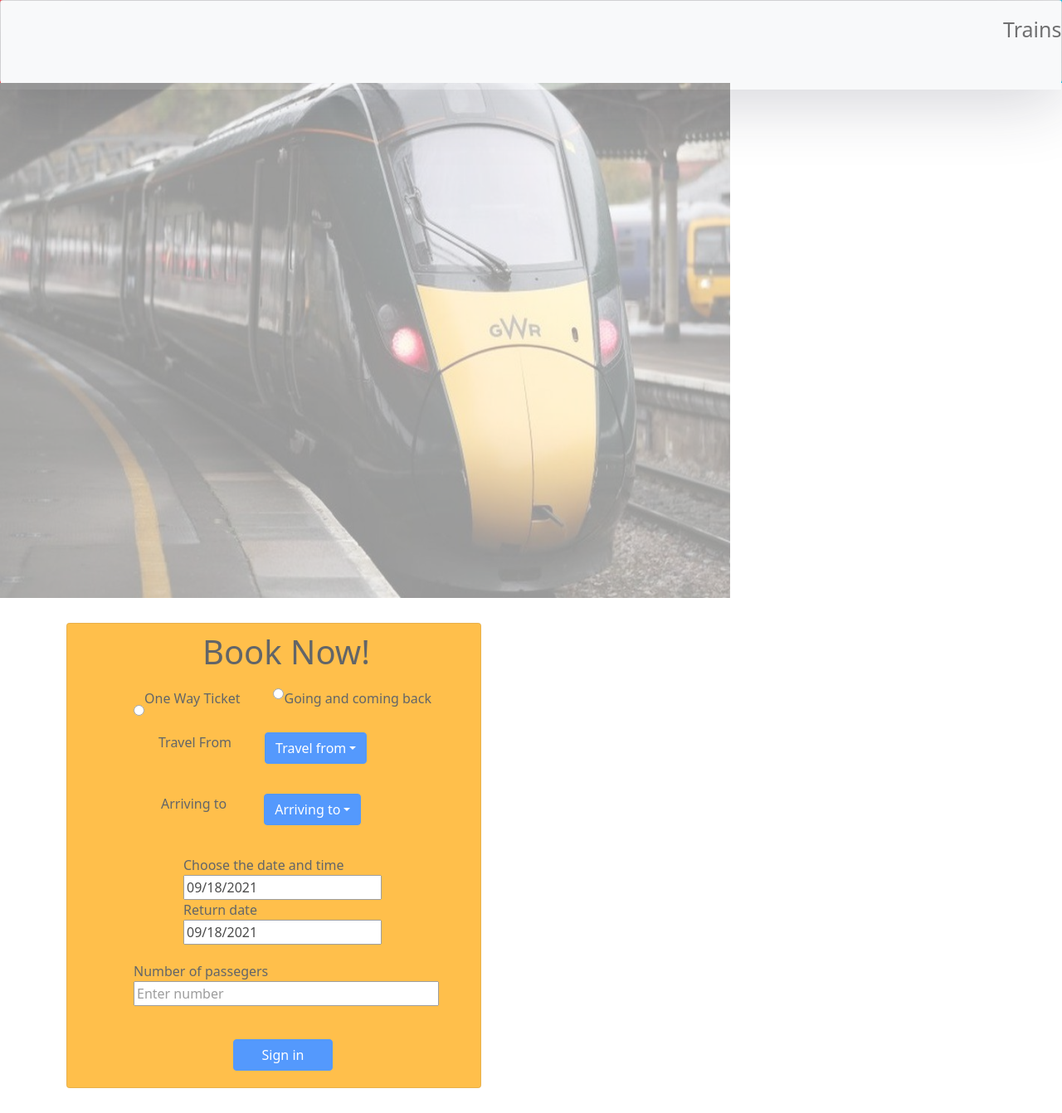
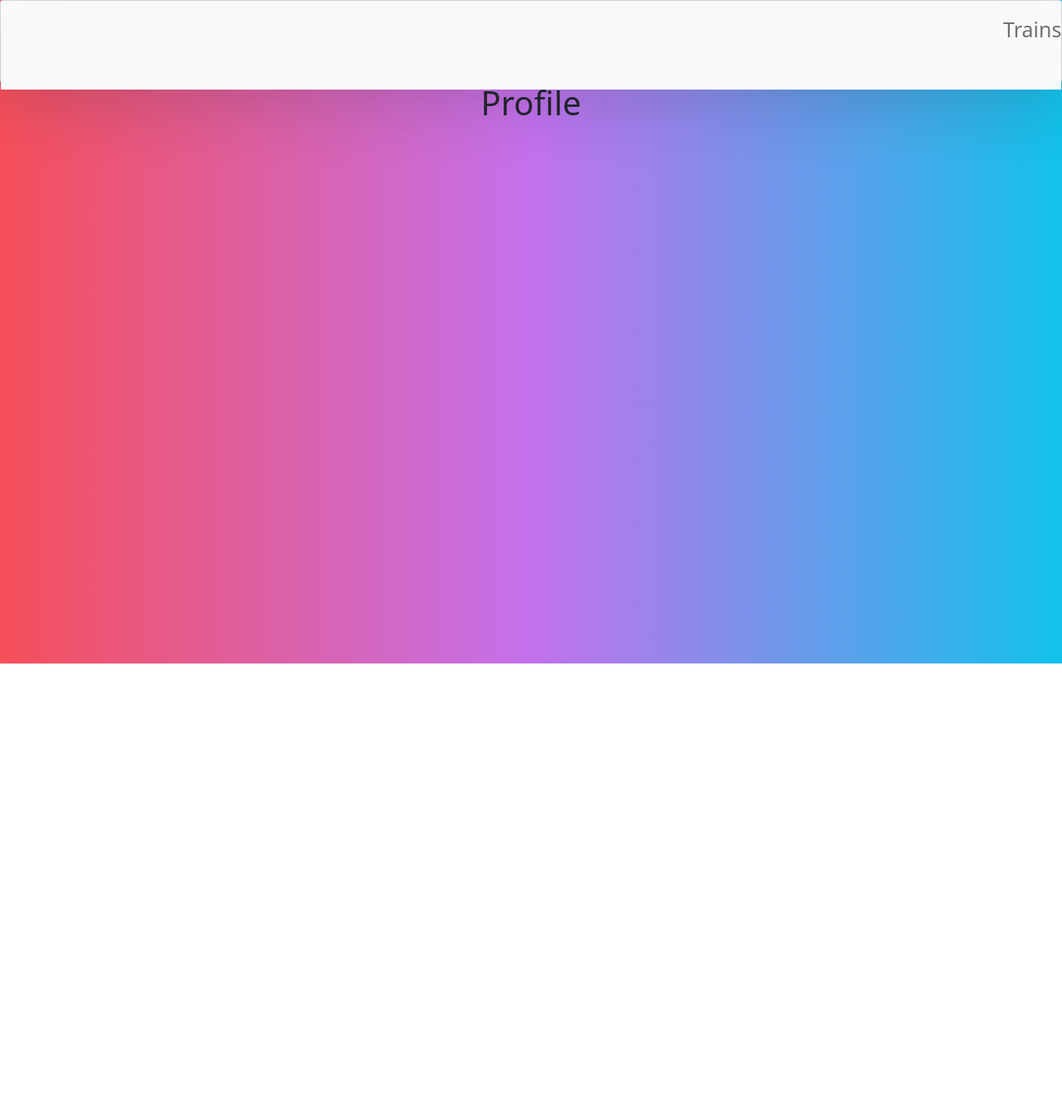
Before and after one commit to Nouran-saad/front-end-app, a React (Create React App) app: page /profile in a window 1280 px wide. Shown: the top 1342 px of the page at 83% size. After the commit the page ends 800 px from the top, so only its background shows below. Built offline with nearby package versions, Linux system fonts and the light colour scheme.

Commit message:
Adding more pages

```diff
--- a/package.json
+++ b/package.json
@@ -14,6 +14,7 @@
     "react-dom": "^17.0.2",
     "react-router-dom": "^5.3.0",
     "react-scripts": "4.0.3",
+    "react-time-picker": "^4.4.1",
     "web-vitals": "^1.1.2"
   },
   "scripts": {
--- a/src/App.js
+++ b/src/App.js
@@ -6,6 +6,8 @@ import Login from './components/Login'
 import CreateAccount from './components/CreateAccount';
 import Trains from './components/Trains';
 import Payment from './components/Payment';
+import MoreInfo from './components/MoreInfo';
+import Profile from './components/Profile';
 
 
 function App() {
@@ -27,10 +29,10 @@ function App() {
               <Trains />
             </Route>
             <Route exact path="/moreInfo">
-              <Trains />
+              <MoreInfo />
             </Route>
             <Route exact path="/profile">
-              <Trains />
+              <Profile />
             </Route>
             <Route exact path="/payment">
               <Payment />
--- a/src/components/MoreInfo.js
+++ b/src/components/MoreInfo.js
@@ -1,8 +1,11 @@
 import React from 'react'
+import MyNav from "./MyNav";
+
 
 function MoreInfo() {
     return (
         <div>
+            <MyNav/>
             <h1> More Info</h1>
         </div>
     )
--- /dev/null
+++ b/src/components/MyNav.js
@@ -0,0 +1,36 @@
+import React from 'react'
+import { Card } from "react-bootstrap";
+
+
+function myNav() {
+    return (
+        <div>
+            <Card style={{ color: "white", height: "100px" }}>
+        <nav class="navbar navbar-expand-lg navbar-light bg-light">
+          <div class="collapse navbar-collapse" id="navbarNav">
+            <ul class="navbar-nav">
+              <li class="nav-item active">
+                <a class="nav-link" href="/trains" style={{marginLeft:'1200px', fontSize:'25px'}}>
+                  Trains
+                </a>
+              </li>
+              <li class="nav-item">
+                <a class="nav-link" href="/moreInfo" style={{marginLeft:'10px', fontSize:'25px'}}>
+                  More Info
+                </a>
+              </li>
+              <li class="nav-item">
+                <a class="nav-link" href="/profile" style={{marginLeft:'10px', fontSize:'25px'}}>
+                  Profile
+                </a>
+              </li>
+
+            </ul>
+          </div>
+        </nav>
+      </Card>
+        </div>
+    )
+}
+
+export default myNav
--- a/src/components/Profile.js
+++ b/src/components/Profile.js
@@ -1,8 +1,12 @@
 import React from 'react'
+import MyNav from "./MyNav";
+
+
 
 function Profile() {
     return (
         <div>
+            <MyNav/>
             <h1>Profile</h1>
         </div>
     )
--- a/src/components/Trains.js
+++ b/src/components/Trains.js
@@ -4,12 +4,13 @@ import logo from './Trainss.jpg'
 import DatePicker from "react-datepicker";
 import { useState } from "react";
 import { useHistory } from "react-router-dom";
-
 import "react-datepicker/dist/react-datepicker.css";
+import MyNav from "./MyNav";
 
 function Trains() {
 
   const [startDate, setStartDate] = useState(new Date());
+  const [startDate2, setStartDate2] = useState(new Date());
 
   const history = useHistory();
 
@@ -20,30 +21,7 @@ function Trains() {
 
   return (
     <div>
-      <Card style={{ color: "white", height: "100px" }}>
-        <nav class="navbar navbar-expand-lg navbar-light bg-light">
-          <div class="collapse navbar-collapse" id="navbarNav">
-            <ul class="navbar-nav">
-              <li class="nav-item active">
-                <a class="nav-link" href="/trains" style={{marginLeft:'1200px', fontSize:'25px'}}>
-                  Trains
-                </a>
-              </li>
-              <li class="nav-item">
-                <a class="nav-link" href="/moreInfo" style={{marginLeft:'10px', fontSize:'25px'}}>
-                  More Info
-                </a>
-              </li>
-              <li class="nav-item">
-                <a class="nav-link" href="/profile" style={{marginLeft:'10px', fontSize:'25px'}}>
-                  Profile
-                </a>
-              </li>
-
-            </ul>
-          </div>
-        </nav>
-      </Card>
+      <MyNav/>
 
       <div style={{textAlign:'left', backgroundColor:'white', display:'flex', flexWrap:'wrap'}}>
 
@@ -69,9 +47,9 @@ function Trains() {
           </div>
           <div style={{display:'flex', flexWrap:'wrap',flexDirection:'row', marginLeft:'60px'}}>
             <label style={{marginRight:'20px' }}>Choose the date and time</label>
-            <DatePicker selected={startDate} onChange={(date) => setStartDate(date)} showTimeSelect />
+            <DatePicker selected={startDate} onChange={(date) => setStartDate(date)} showTimeSelect  dateFormat="Pp" />
             <label style={{marginRight:'20px'}}>Return date</label>
-            <DatePicker selected={startDate} onChange={(date) => setStartDate(date)} showTimeSelect />
+            <DatePicker selected={startDate2} onChange={(date2) => setStartDate2(date2)} showTimeSelect  dateFormat="Pp" />
           </div>
 
           <label style={{marginTop:'20px'}}>Number of passegers</label>
@@ -83,6 +61,7 @@ function Trains() {
           <button type="submit" class="btn btn-primary" onClick={routeChange} style={{marginTop:'30px',marginLeft:'120px', width:'120px'}}>
           Sign in
         </button>
+
         </Card>
 
 
```
Also changed, not shown: 1 other file (tests, documents, lock files or other folders).
